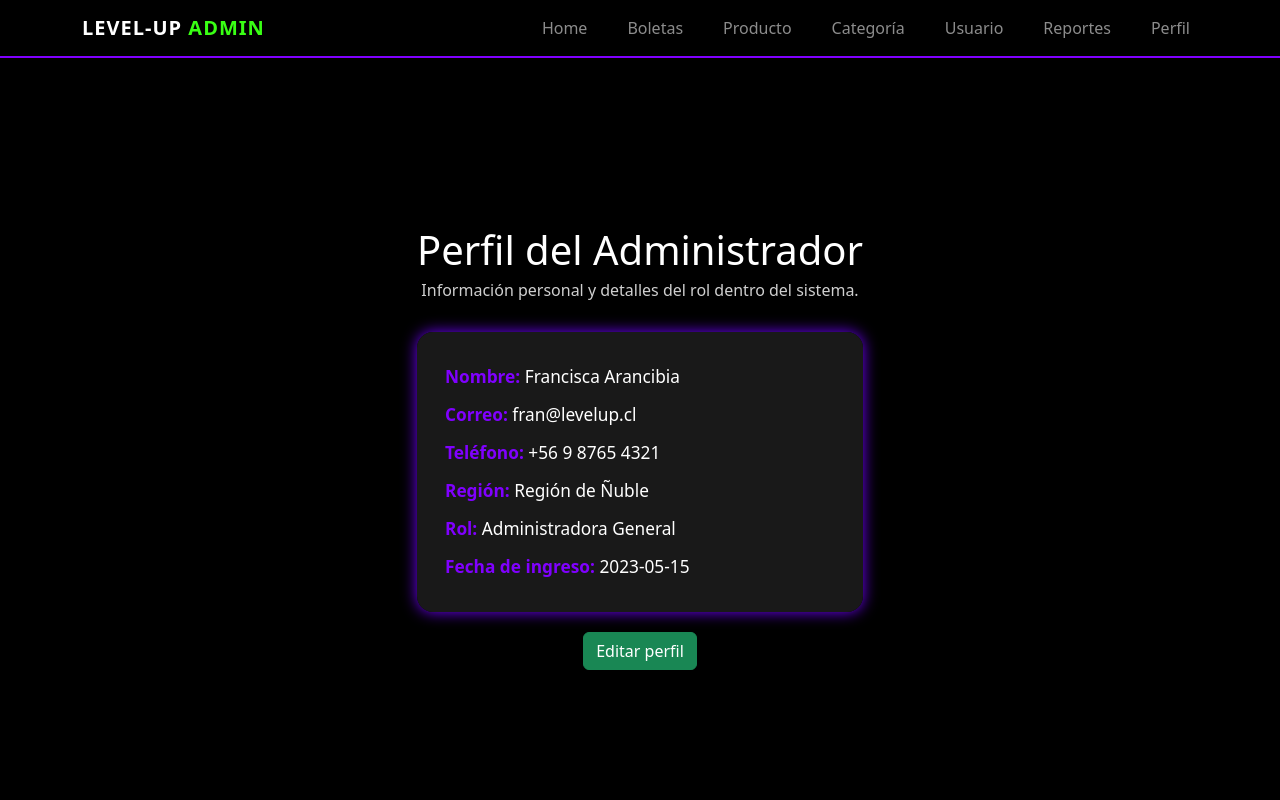
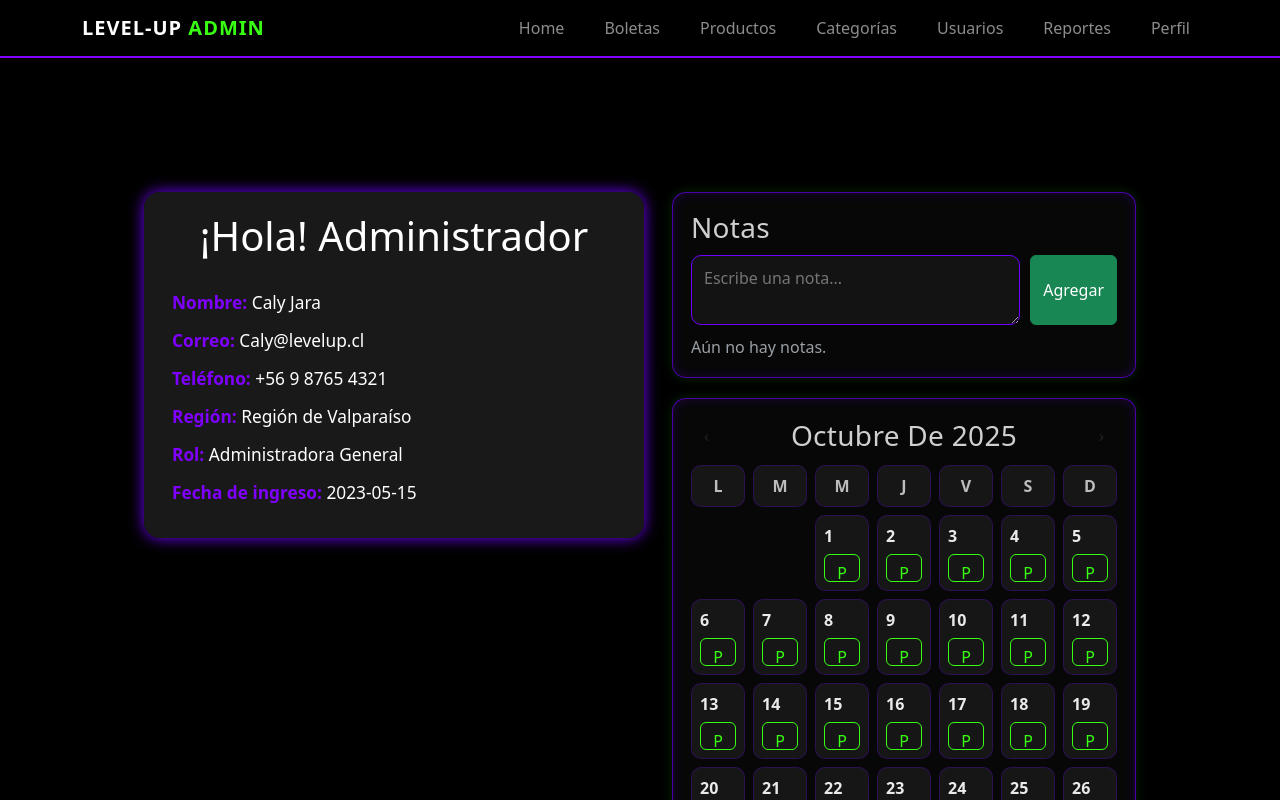
Before and after one commit to RafaelRiosFredes/LevelUpReact, a React (Vite) app in the folder levelup-project/: page / in a window 1280 px wide. Shown: the top 800 px of the page. Built offline with nearby package versions, Linux system fonts and the light colour scheme.

Commit message:
Se agregarón Campos nuevos  a PerfilAdmin

```diff
--- a/levelup-project/src/components/NavBarAdmin.tsx
+++ b/levelup-project/src/components/NavBarAdmin.tsx
@@ -24,9 +24,9 @@ export const NavBarAdmin = () => {
           <Nav className="align-items-center gap-4">
             <Nav.Link onClick={() => navigate("/admin/home")}>Home</Nav.Link>
             <Nav.Link onClick={() => navigate("/admin/boletas")}>Boletas</Nav.Link>
-            <Nav.Link onClick={() => navigate("/admin/productos")}>Producto</Nav.Link>
-            <Nav.Link onClick={() => navigate("/admin/categorias")}>Categoría</Nav.Link>
-            <Nav.Link onClick={() => navigate("/admin/usuarios")}>Usuario</Nav.Link>
+            <Nav.Link onClick={() => navigate("/admin/productos")}>Productos</Nav.Link>
+            <Nav.Link onClick={() => navigate("/admin/categorias")}>Categorías</Nav.Link>
+            <Nav.Link onClick={() => navigate("/admin/usuarios")}>Usuarios</Nav.Link>
             <Nav.Link onClick={() => navigate("/admin/reportes")}>Reportes</Nav.Link>
             <Nav.Link onClick={() => navigate("/admin/perfil")}>Perfil</Nav.Link>
           </Nav>
--- a/levelup-project/src/pages/PerfilAdmin.tsx
+++ b/levelup-project/src/pages/PerfilAdmin.tsx
@@ -1,4 +1,4 @@
-import { useEffect, useState } from "react";
+import { useEffect, useMemo, useState } from "react";
 import { NavBarAdmin } from "../components/NavBarAdmin";
 import "../assets/styles.css";
 
@@ -12,21 +12,85 @@ interface Admin {
   region: string;
 }
 
+type Mark = "P" | "A" | undefined; // Presente / Ausente
+
 export const PerfilAdmin = () => {
   const [admin, setAdmin] = useState<Admin | null>(null);
 
+  // ===== Notas =====
+  const [nota, setNota] = useState("");
+  const [notas, setNotas] = useState<string[]>(() => {
+    try { return JSON.parse(localStorage.getItem("admin_notes") || "[]"); }
+    catch { return []; }
+  });
+
+  const addNota = () => {
+    const text = nota.trim();
+    if (!text) return;
+    const next = [text, ...notas].slice(0, 50);
+    setNotas(next);
+    localStorage.setItem("admin_notes", JSON.stringify(next));
+    setNota("");
+  };
+
+  const delNota = (i: number) => {
+    const next = notas.filter((_, idx) => idx !== i);
+    setNotas(next);
+    localStorage.setItem("admin_notes", JSON.stringify(next));
+  };
+
+  // ===== Calendario de asistencia =====
+  const today = new Date();
+  const [year, setYear] = useState(today.getFullYear());
+  const [month, setMonth] = useState(today.getMonth()); // 0-11
+
+  // Mapa: "YYYY-MM-DD" -> "P" | "A"
+  const [marks, setMarks] = useState<Record<string, Mark>>(() => {
+    try { return JSON.parse(localStorage.getItem("admin_attendance") || "{}"); }
+    catch { return {}; }
+  });
+
+  const ymLabel = useMemo(
+    () => new Date(year, month, 1).toLocaleString("es-CL", { month: "long", year: "numeric" }),
+    [year, month]
+  );
+
+  const daysInMonth = useMemo(() => new Date(year, month + 1, 0).getDate(), [year, month]);
+  const firstWeekday = useMemo(() => new Date(year, month, 1).getDay() || 7, [year, month]); // L=1..D=7
+
+  const keyOf = (d: number) => `${year}-${String(month + 1).padStart(2, "0")}-${String(d).padStart(2, "0")}`;
+
+  const toggleMark = (d: number, kind: Mark) => {
+    const k = keyOf(d);
+    const next = { ...marks, [k]: marks[k] === kind ? undefined : kind };
+    setMarks(next);
+    localStorage.setItem("admin_attendance", JSON.stringify(next));
+  };
+
+  const prevMonth = () => {
+    const date = new Date(year, month, 1);
+    date.setMonth(date.getMonth() - 1);
+    setYear(date.getFullYear());
+    setMonth(date.getMonth());
+  };
+  const nextMonth = () => {
+    const date = new Date(year, month, 1);
+    date.setMonth(date.getMonth() + 1);
+    setYear(date.getFullYear());
+    setMonth(date.getMonth());
+  };
+
   useEffect(() => {
-    // Carga un administrador de ejemplo (puedes reemplazar por datos reales)
-    const adminData: Admin = {
+    // Puedes reemplazar por datos reales del admin conectado
+    setAdmin({
       id: 1,
-      nombre: "Francisca Arancibia",
-      correo: "fran@levelup.cl",
+      nombre: "Caly Jara",
+      correo: "Caly@levelup.cl",
       rol: "Administradora General",
       telefono: "+56 9 8765 4321",
       fechaIngreso: "2023-05-15",
-      region: "Región de Ñuble",
-    };
-    setAdmin(adminData);
+      region: "Región de Valparaíso",
+    });
   }, []);
 
   if (!admin) return <p className="text-center text-light">Cargando perfil...</p>;
@@ -35,13 +99,13 @@ export const PerfilAdmin = () => {
     <>
       <NavBarAdmin />
       <section className="admin-dashboard perfil-admin">
-        <div className="admin-content">
+        <div className="perfil-layout">
+          {/* Columna: Perfil */}
+          <div className="perfil-card neon-box">
             <div className="perfil-header">
-            <h1>Perfil del Administrador</h1>
-            <p>Información personal y detalles del rol dentro del sistema.</p>
+              <h1>¡Hola! Administrador</h1>
             </div>
 
-          <div className="perfil-card neon-box">
               <div className="perfil-info">
                 <p><strong>Nombre:</strong> {admin.nombre}</p>
                 <p><strong>Correo:</strong> {admin.correo}</p>
@@ -50,16 +114,72 @@ export const PerfilAdmin = () => {
                 <p><strong>Rol:</strong> {admin.rol}</p>
                 <p><strong>Fecha de ingreso:</strong> {admin.fechaIngreso}</p>
               </div>
+
           </div>
 
-          <div className="perfil-footer">
-            <button
-              className="btn btn-success"
-              onClick={() => alert("Función de edición en desarrollo.")}
-            >
-              Editar perfil
-            </button>
+          {/* Columna: Widgets laterales */}
+          <aside className="perfil-widgets">
+            {/* Notas rápidas */}
+            <div className="widget neon-outline">
+              <div className="widget-header">
+                <h3>Notas</h3>
               </div>
+
+              <div className="notes-area">
+                <textarea
+                  placeholder="Escribe una nota..."
+                  value={nota}
+                  onChange={(e) => setNota(e.target.value)}
+                  maxLength={300}
+                />
+                <button className="btn btn-success btn-small" onClick={addNota}>Agregar</button>
+              </div>
+
+              <ul className="notes-list">
+                {notas.length === 0 && <li className="muted">Aún no hay notas.</li>}
+                {notas.map((n, i) => (
+                  <li key={i} className="note-item">
+                    <span>{n}</span>
+                    <button className="btn btn-ghost" onClick={() => delNota(i)}>×</button>
+                  </li>
+                ))}
+              </ul>
+            </div>
+
+            {/* Calendario de asistencia */}
+            <div className="widget neon-outline">
+              <div className="widget-header calendar-header">
+                <button className="btn btn-ghost" onClick={prevMonth}>‹</button>
+                <h3 className="calendar-title">{ymLabel}</h3>
+                <button className="btn btn-ghost" onClick={nextMonth}>›</button>
+              </div>
+
+              <div className="calendar-grid">
+                {["L", "M", "M", "J", "V", "S", "D"].map((d) => (
+                  <div key={d} className="cal-cell cal-head">{d}</div>
+                ))}
+                {/* Espacios antes del día 1 (semana inicia Lunes) */}
+                {Array.from({ length: firstWeekday - 1 }).map((_, i) => (
+                  <div key={`pad-${i}`} className="cal-cell cal-empty" />
+                ))}
+                {Array.from({ length: daysInMonth }).map((_, idx) => {
+                  const day = idx + 1;
+                  const k = keyOf(day);
+                  const mark = marks[k];
+                  return (
+                    <div key={day} className="cal-cell cal-day">
+                      <div className="cal-day-top">
+                        <span className="cal-number">{day}</span>
+                        {mark && <span className={`chip ${mark === "P" ? "chip-p" : "chip-a"}`}>{mark}</span>}
+                      </div>
+                      <div className="cal-actions">
+                        <button className="btn btn-chip p" onClick={() => toggleMark(day, "P")}>P</button>                      </div>
+                    </div>
+                  );
+                })}
+              </div>
+            </div>
+          </aside>
         </div>
       </section>
     </>
```
Lines whose indentation alone changed are shown as unchanged.
